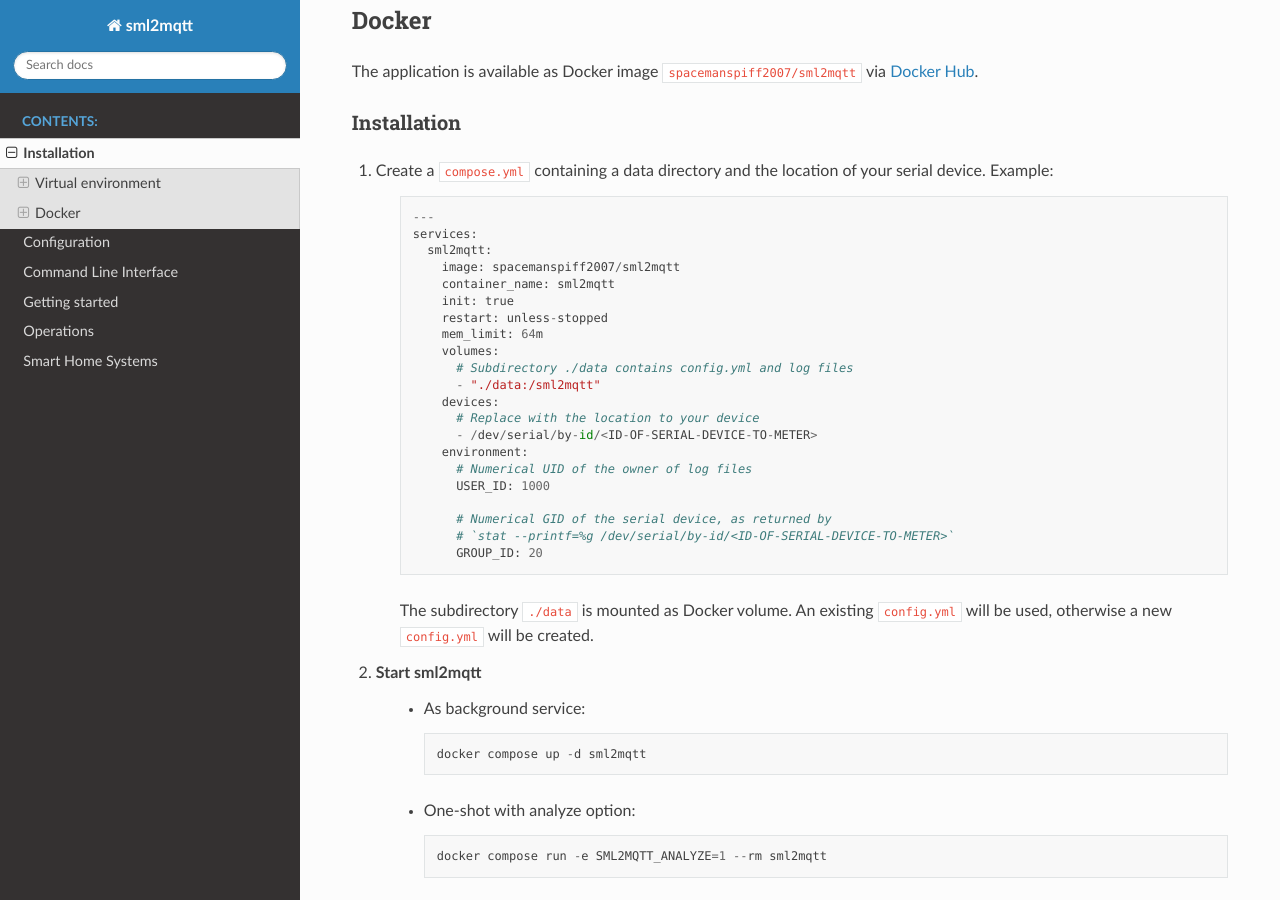
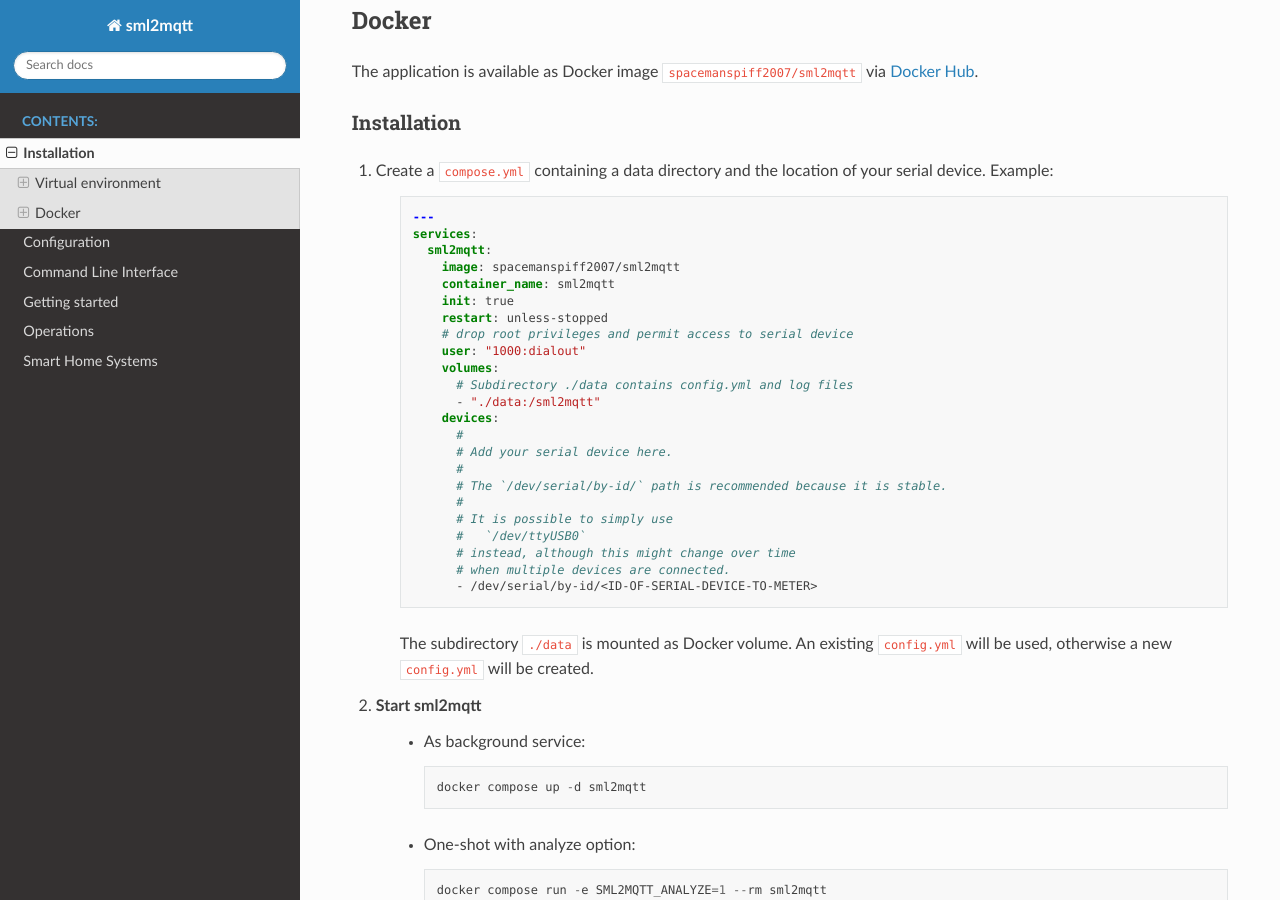
Before and after one commit to spacemanspiff2007/sml2mqtt, a Sphinx documentation site: the page built from docs/installation.rst, in a window 1280 px wide and 900 px high, scrolled down 2899 px. Built offline with Sphinx 7.4.7 and the Read the Docs theme 3.1.0, drawn with Linux system fonts in a browser that asks for light colours.

```diff
--- a/compose.example.yml
+++ b/compose.example.yml
@@ -5,17 +5,19 @@
     container_name: sml2mqtt
     init: true
     restart: unless-stopped
-    mem_limit: 64m
+    # drop root privileges and permit access to serial device
+    user: "1000:dialout"
     volumes:
       # Subdirectory ./data contains config.yml and log files
       - "./data:/sml2mqtt"
     devices:
-      # Replace with the location to your device
+      #
+      # Add your serial device here.
+      #
+      # The `/dev/serial/by-id/` path is recommended because it is stable.
+      #
+      # It is possible to simply use
+      #   `/dev/ttyUSB0`
+      # instead, although this might change over time
+      # when multiple devices are connected.
       - /dev/serial/by-id/<ID-OF-SERIAL-DEVICE-TO-METER>
-    environment:
-      # Numerical UID of the owner of log files
-      USER_ID: 1000
-
-      # Numerical GID of the serial device, as returned by
-      # `stat --printf=%g /dev/serial/by-id/<ID-OF-SERIAL-DEVICE-TO-METER>`
-      GROUP_ID: 20
--- a/docs/installation.rst
+++ b/docs/installation.rst
@@ -136,29 +136,8 @@
 
 #. Create a ``compose.yml`` containing a data directory and the location of your serial device. Example:
 
-    .. code-block::
-
-        ---
-        services:
-          sml2mqtt:
-            image: spacemanspiff2007/sml2mqtt
-            container_name: sml2mqtt
-            init: true
-            restart: unless-stopped
-            mem_limit: 64m
-            volumes:
-              # Subdirectory ./data contains config.yml and log files
-              - "./data:/sml2mqtt"
-            devices:
-              # Replace with the location to your device
-              - /dev/serial/by-id/<ID-OF-SERIAL-DEVICE-TO-METER>
-            environment:
-              # Numerical UID of the owner of log files
-              USER_ID: 1000
-
-              # Numerical GID of the serial device, as returned by
-              # `stat --printf=%g /dev/serial/by-id/<ID-OF-SERIAL-DEVICE-TO-METER>`
-              GROUP_ID: 20
+    .. literalinclude:: ../compose.example.yml
+        :language: yaml
 
     The subdirectory ``./data`` is mounted as Docker volume. An existing ``config.yml`` will be used, otherwise a new ``config.yml`` will be created.
 
```
Also changed, not shown: 2 other files.
